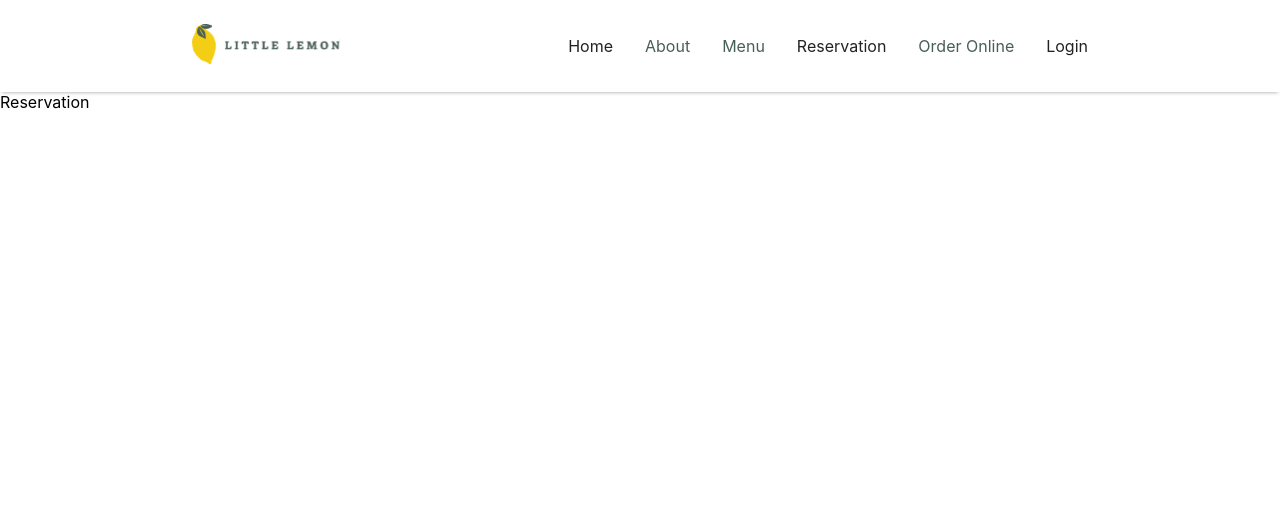
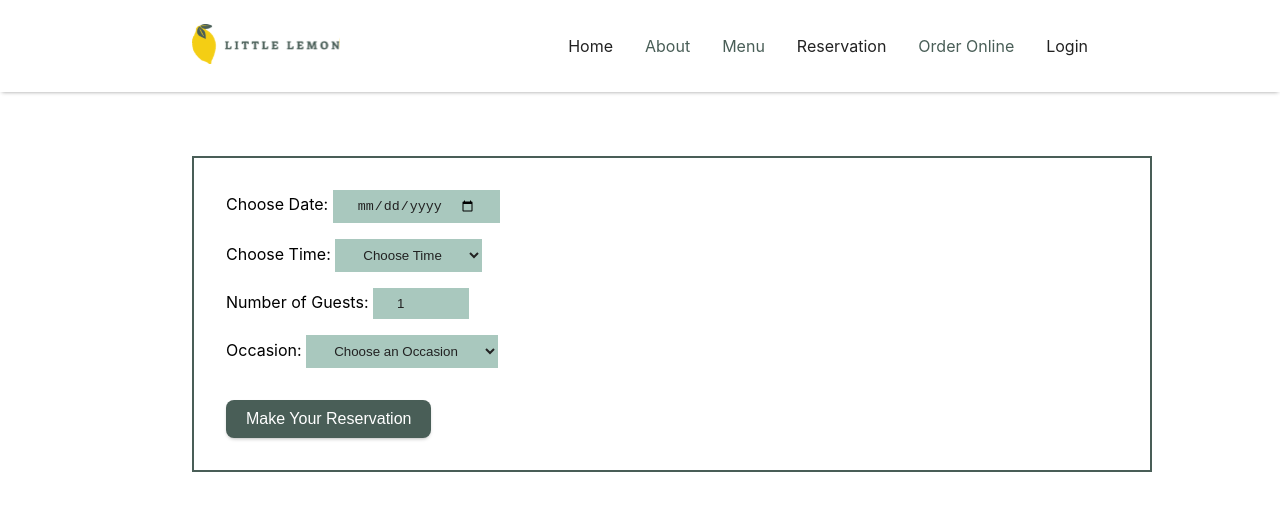
Before and after one commit to AliMahmoud26/Meta-Frontend-Capstone-Project, a React (Vite) app: page /reservation in a window 1280 px wide. Shown: the top 510 px of the page. Built offline with nearby package versions, Linux system fonts and the light colour scheme.

Commit message:
adding my about and reservation components

```diff
--- a/src/Pages/Reservation.jsx
+++ b/src/Pages/Reservation.jsx
@@ -1,9 +1,131 @@
-import React from 'react'
+import React, { useState, useEffect } from 'react';
 
 const Reservation = () => {
+  const [occasion, setOccasion] = useState('');
+  const [guests, setGuests] = useState(1);
+  const [userInfo, setUserInfo] = useState({});
+  const [isLoggedIn, setIsLoggedIn] = useState(false);
+  const [reservationInfo, setReservationInfo] = useState(null);
+
+  useEffect(() => {
+    // Check if user is logged in
+    const user = localStorage.getItem('user');
+    setIsLoggedIn(!!user);
+
+    // Retrieve saved reservation from local storage
+    const savedReservation = localStorage.getItem('reservation');
+    if (savedReservation) {
+      setReservationInfo(JSON.parse(savedReservation));
+    }
+  }, []);
+
+
+  const handleOccasionChange = (e) => {
+    setOccasion(e.target.value);
+  };
+
+  const handleGuestChange = (e) => {
+    const value = Math.min(10, Math.max(1, e.target.value)); // Limit guests between 1 and 10
+    setGuests(value);
+  };
+
+  const handleReservation = (e) => {
+    e.preventDefault();
+
+    if (!isLoggedIn) {
+      alert('Please sign in before making a reservation.');
+      return;
+    }
+
+    const reservation = {
+      date: e.target.date.value,
+      time: e.target.datetime.value,
+      guests,
+      occasion: occasion === 'other' ? e.target['other-occasion'].value : occasion,
+    };
+
+    setReservationInfo(reservation);
+    localStorage.setItem('reservation', JSON.stringify(reservation));  // Save to local storage
+    alert('Booking has been confirmed!');
+  };
+
+
+  const handleDelete = () => {
+    setReservationInfo(null);
+    localStorage.removeItem('reservation');
+  };
+
+  const handleEdit = () => {
+    const savedReservation = JSON.parse(localStorage.getItem('reservation'));
+    setReservationInfo(null);
+    setUserInfo(savedReservation);
+  };
+
   return (
-    <div>Reservation</div>
-  )
+    <section className='reservation'>
+      <form onSubmit={handleReservation}>
+        <div className="reserve-content date">
+          <label htmlFor="date">Choose Date: </label>
+          <input type="date" name="date" id="date" defaultValue={userInfo.date} />
+        </div>
+        <div className="reserve-content datetime">
+          <label htmlFor="datetime">Choose Time: </label>
+          <select name="datetime" id="datetime" defaultValue={userInfo.time}>
+            <option value="10">Choose Time</option>
+            <option value="10">10:00 AM</option>
+            <option value="12">12:00 PM</option>
+            <option value="2">2:00 PM</option>
+            <option value="4">4:00 PM</option>
+            <option value="6">6:00 PM</option>
+            <option value="8">8:00 PM</option>
+            <option value="10">10:00 PM</option>
+          </select>
+        </div>
+        <div className="reserve-content guests">
+          <label htmlFor="number">Number of Guests: </label>
+          <input
+            type="number"
+            name="number-of-guests"
+            id="number"
+            value={guests}
+            onChange={handleGuestChange}
+            min="1"
+            max="10"
+          />
+        </div>
+        <div className="reserve-content">
+          <label htmlFor="occasion">Occasion: </label>
+          <select name="occasion" id="occasion" value={occasion} onChange={handleOccasionChange}>
+            <option value="friends">Choose an Occasion</option>
+            <option value="friends">With Friends</option>
+            <option value="family">With Family</option>
+            <option value="birthday">Birthday</option>
+            <option value="anniversary">Anniversary</option>
+            <option value="other">Other</option>
+          </select>
+        </div>
+        {occasion === 'other' && (
+          <div className="other">
+            <label htmlFor="other-occasion">Other Occasion: </label>
+            <input type="text" name='other-occasion' id='other-occasion' defaultValue={userInfo.occasion} />
+          </div>
+        )}
+        <input type="submit" value="Make Your Reservation" className='btn' />
+      </form>
+
+      {reservationInfo && (
+        <div className="reservation-summary" style={{ border: '2px solid #ccc', marginTop: '1rem', padding: '1rem' }}>
+          <h3>Your Reservation</h3>
+          <p>Date: {reservationInfo.date}</p>
+          <p>Time: {reservationInfo.time}</p>
+          <p>Guests: {reservationInfo.guests}</p>
+          <p>Occasion: {reservationInfo.occasion}</p>
+          <button className='btn' onClick={handleEdit}>Edit</button>
+          <button className='btn' style={{marginLeft:'.5rem'}} onClick={handleDelete}>Delete</button>
+        </div>
+      )}
+    </section>
+  );
 }
 
-export default Reservation
+export default Reservation;
--- a/src/components/About.jsx
+++ b/src/components/About.jsx
@@ -1,8 +1,24 @@
 import React from 'react'
+import AboutImg1 from '../assets/restauranfood.jpg'
+import AboutImg2 from '../assets/food1.avif'
 
 const About = () => {
   return (
-    <div></div>
+    <section className='about'>
+      <div className="about-content">
+        <div className="text">
+          <h1>Little Lemon</h1>
+          <span>Chicago</span>
+          <p>Amet minim mollit non deserunt ullamco est sit aliqua dolor do amet sint. Velit officia consequat duis enim velit mollit. Exercitation veniam consequat sunt nostrud amet.
+          Amet minim mollit non deserunt ullamco est sit aliqua dolor do amet sint. Velit officia consequat duis enim velit mollit. Amet minim mollit non deserunt ullamco est sit aliqua dolor do amet sint. Velit officia consequat duis enim velit mollit. Exercitation veniam consequat sunt nostrud amet.
+          Amet minim mollit non deserunt ullamco est sit aliqua dolor do amet sint. Velit officia consequat duis enim velit mollit.</p>
+        </div>
+        <div className="images">
+          <img src={AboutImg1} alt="about-img" />
+          <img src={AboutImg2} alt="about-img" />
+        </div>
+      </div>
+    </section>
   )
 }
 
--- a/src/components/Testimonials.jsx
+++ b/src/components/Testimonials.jsx
@@ -14,7 +14,7 @@ const Testimonials = () => {
                 <div className="content">
                     <img src={Testimonial1} alt="review img" />
                     <div className="text">
-                        <h3>Name</h3>
+                        <h3>Username</h3>
                         <span><FaStar /><FaStar /><FaStar /><FaStar /><FaStar /></span>
                     </div>
                 </div>
@@ -24,7 +24,7 @@ const Testimonials = () => {
             <div className="content">
                     <img src={Testimonial2} alt="review img" />
                     <div className="text">
-                        <h3>Name</h3>
+                        <h3>Username</h3>
                         <span><FaStar /><FaStar /><FaStar /><FaStar /><FaStar /></span>
                     </div>
                 </div>
@@ -34,7 +34,7 @@ const Testimonials = () => {
                 <div className="content">
                     <img src={Testimonial3} alt="review img" />
                     <div className="text">
-                        <h3>Name</h3>
+                        <h3>Username</h3>
                         <span><FaStar /><FaStar /><FaStar /><FaStar /><FaStar /></span>
                     </div>
                 </div>
--- /dev/null
+++ b/src/scss/Pages/_reservation.scss
@@ -0,0 +1,52 @@
+// Importing partials files
+@use '../partials/variables' as *;
+@use '../partials/mixins' as *;
+
+// Styling reservation component
+.reservation {
+    padding: 2rem;
+    margin: 4rem 12rem;
+    border: 2px solid $gray;
+    width: 75%;
+
+    @include breakpoint-down(medium) {
+        margin: 2rem;
+    }
+
+    form {
+        .reserve-content {
+            margin-bottom: 1rem;
+
+            > input,
+            select {
+                padding: .5rem 1.5rem;
+                background-color: $lightGreen;
+                border: none;
+                outline: none;
+                color: $dark;
+            }
+        }
+    }
+
+    .other {
+        margin: 1rem 0;
+
+        input {
+            padding: .5rem 1.5rem;
+            background-color: $lightGreen;
+            border: none;
+            outline: none;
+        }
+    }
+
+    .btn {
+        color: $white;
+        background-color: $gray;
+        border: none;
+        margin-top: 1rem;
+        font: {
+            size: 1rem;
+            weight: normal
+        }
+    }
+}
--- a/src/scss/components/_about.scss
+++ b/src/scss/components/_about.scss
@@ -0,0 +1,73 @@
+// Importing partials files
+@use '../partials/variables' as *;
+@use '../partials/mixins' as *;
+
+// Styling about component
+.about {
+    padding: 4rem;
+    margin: 6rem 12rem 15rem;
+
+    @include breakpoint-down(medium) {
+        padding: 2rem 1rem;
+        margin: 2rem 0;
+    }
+
+    .about-content {
+        display: grid;
+        grid-template-columns: repeat(auto-fill, minmax(400px, 1fr));
+        gap: 6rem;
+
+        .text {
+            h1 {
+                font-size: 2.5rem;
+
+                @include breakpoint-down(small) {
+                    font-size: 1.5rem;
+                }
+            }
+
+            span {
+                font-size: 1.5rem;
+
+                @include breakpoint-down(small) {
+                    font-size: .875rem;
+                }
+            }
+
+            p {
+                margin-top: 3rem;
+                line-height: 1.8;
+
+                @include breakpoint-down(small) {
+                    margin-top: 1.5rem;
+                }
+            }
+        }
+
+        .images {
+            width: 300px;
+            position: relative;
+
+            @include breakpoint-down(medium) {
+                display: none;
+            }
+
+            img {
+                width: 100%;
+                border-radius: .5rem;
+
+                &:first-of-type {
+                    position: absolute;
+                    top: 8rem;
+                    left: 0;
+                }
+
+                &:last-of-type {
+                    position: absolute;
+                    top: 0;
+                    left: 12rem;
+                }
+            }
+        }
+    }
+}
--- a/src/scss/components/_testimonials.scss
+++ b/src/scss/components/_testimonials.scss
@@ -4,12 +4,13 @@
 
 // Styling testimonials component
 .testimonials {
-    padding: 4rem 12rem;
+    padding: 6rem 12rem 8rem;
     margin-top: -3rem;
+    background-color: $offWhite;
     // background-color: $lightGreen;
 
     @include breakpoint-down(medium) {
-        padding: 0 2rem;
+        padding: 4rem 2rem;
     }
 
     h1 {
--- a/src/style.scss
+++ b/src/style.scss
@@ -12,3 +12,4 @@
 @use './scss/components/footer';
 @use './scss/Pages/login';
 @use './scss/Pages/register';
+@use './scss/Pages/reservation';
```
